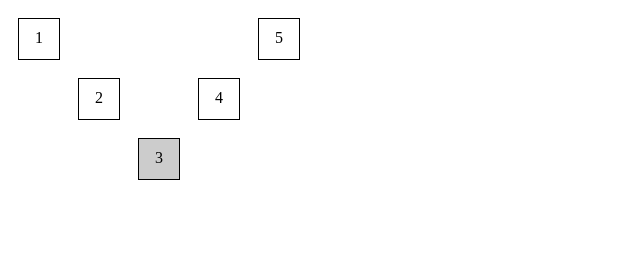
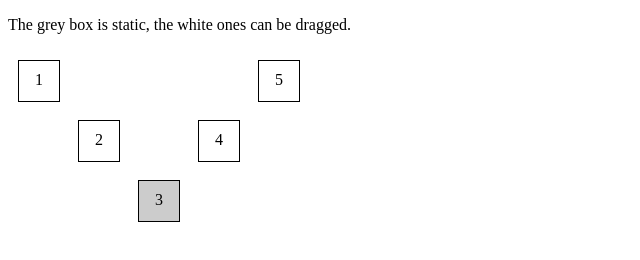
Before and after one commit to NiGhTTraX/jquery-asortable, a website: page demo/index.html in a window 1280 px wide. Shown: the whole page, without its empty margins (0-640 px from the left). Drawn offline with Linux system fonts and the light colour scheme.

Commit message:
Add short description for demo page.

```diff
--- a/demo/index.html
+++ b/demo/index.html
@@ -10,6 +10,9 @@
   </head>
 
   <body>
+    <p>
+      The grey box is static, the white ones can be dragged.
+    </p>
     <div id="as1">
       <div class="ui-state-default" style="left: 10px; top: 10px;">1</div>
       <div class="ui-state-default" style="left: 70px; top: 70px;">2</div>
```
